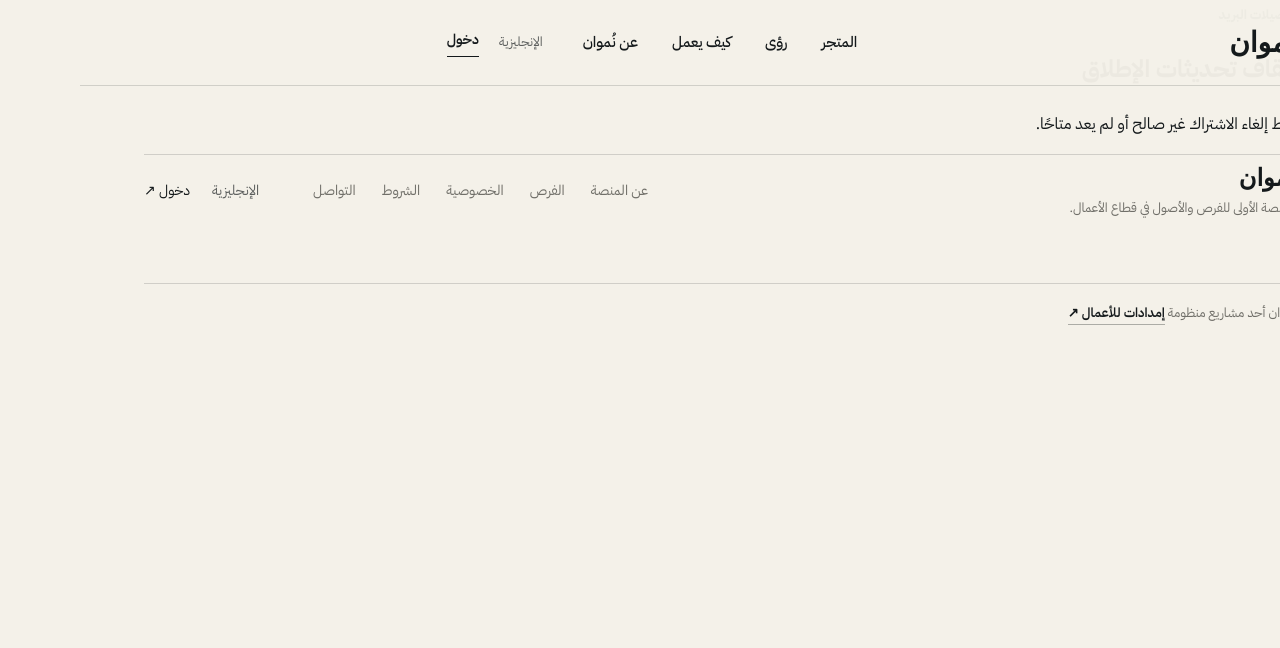
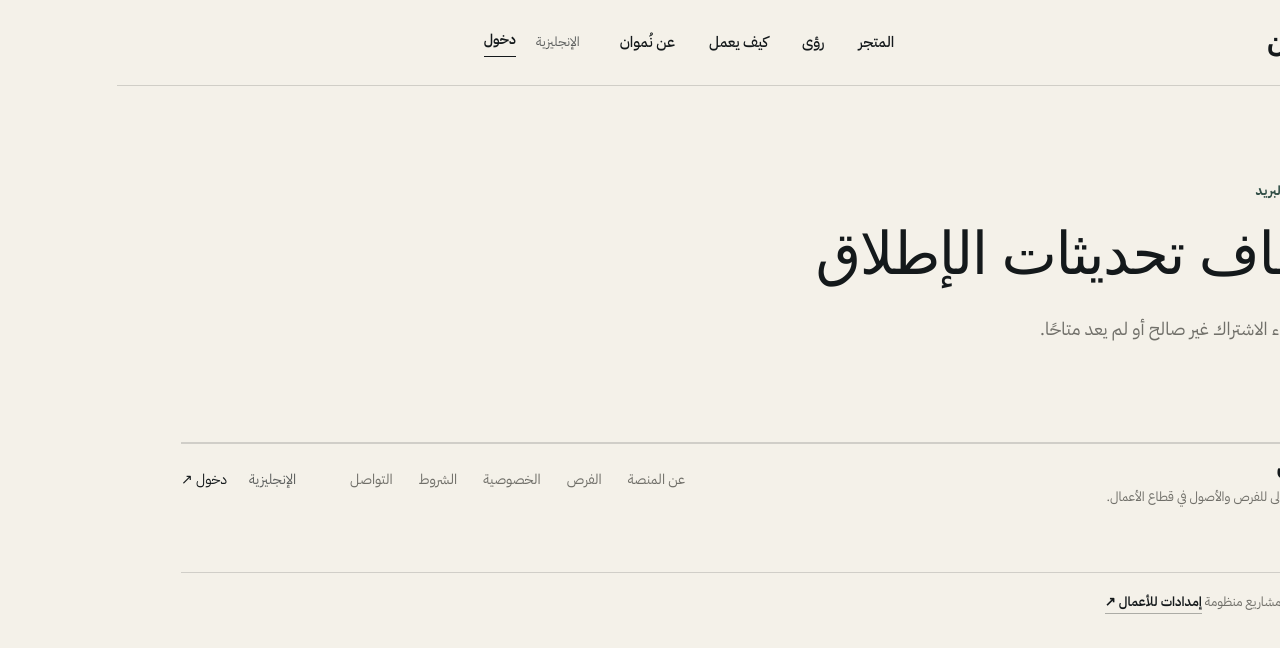
Before and after one commit to alalmaiesa-glitch/numwan, a Next.js app: page /unsubscribe/1 in a window 1280 px wide. Shown: the top 648 px of the page. Built offline with nearby package versions, Linux system fonts and the light colour scheme; no server answers; a web font is replaced by a local one.

Commit message:
Polish bilingual unsubscribe experience

```diff
--- a/app/unsubscribe/[token]/page.tsx
+++ b/app/unsubscribe/[token]/page.tsx
@@ -1,5 +1,8 @@
+import "../../store/store.module.css";
 import PublicHeader from "@/components/public-header";
+import PublicHeaderEn from "@/components/public-header-en";
 import PublicFooter from "@/components/public-footer";
+import PublicFooterEn from "@/components/public-footer-en";
 import { createAdminClient } from "@/lib/supabase/admin";
 import { unsubscribeStoreLead } from "@/app/actions/unsubscribe-lead";
 
@@ -41,8 +44,11 @@ export default async function UnsubscribePage({
   const en=language==="en";
   const done=query.done==="1" || alreadyUnsubscribed;
 
-  return <main className="publicSite storePage" lang={en?"en":"ar"} dir={en?"ltr":"rtl"}>
-    <PublicHeader signedIn={false} light/>
+  const Header=en?PublicHeaderEn:PublicHeader;
+  const Footer=en?PublicFooterEn:PublicFooter;
+
+  return <main className={"publicSite storePage "+(en?"englishSite":"")} lang={en?"en":"ar"} dir={en?"ltr":"rtl"}>
+    <Header signedIn={false} light/>
     <section className="storeHero shellWide">
       <span className="sectionKicker">{en?"EMAIL PREFERENCES":"تفضيلات البريد"}</span>
       <h1>{done
@@ -68,6 +74,6 @@ export default async function UnsubscribePage({
           </form>
         : null}
     </section>
-    <PublicFooter signedIn={false}/>
+    <Footer signedIn={false}/>
   </main>;
 }
```
